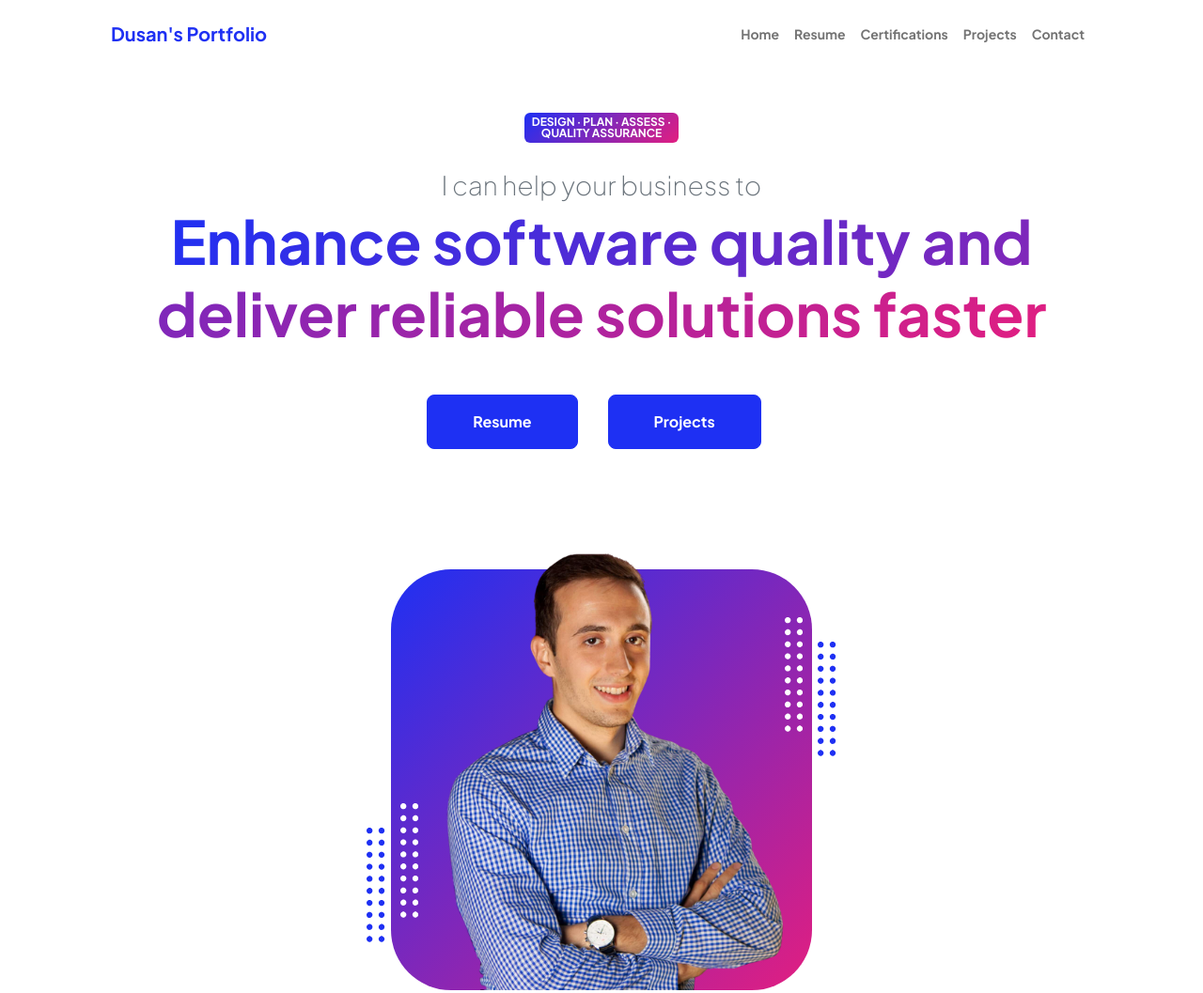
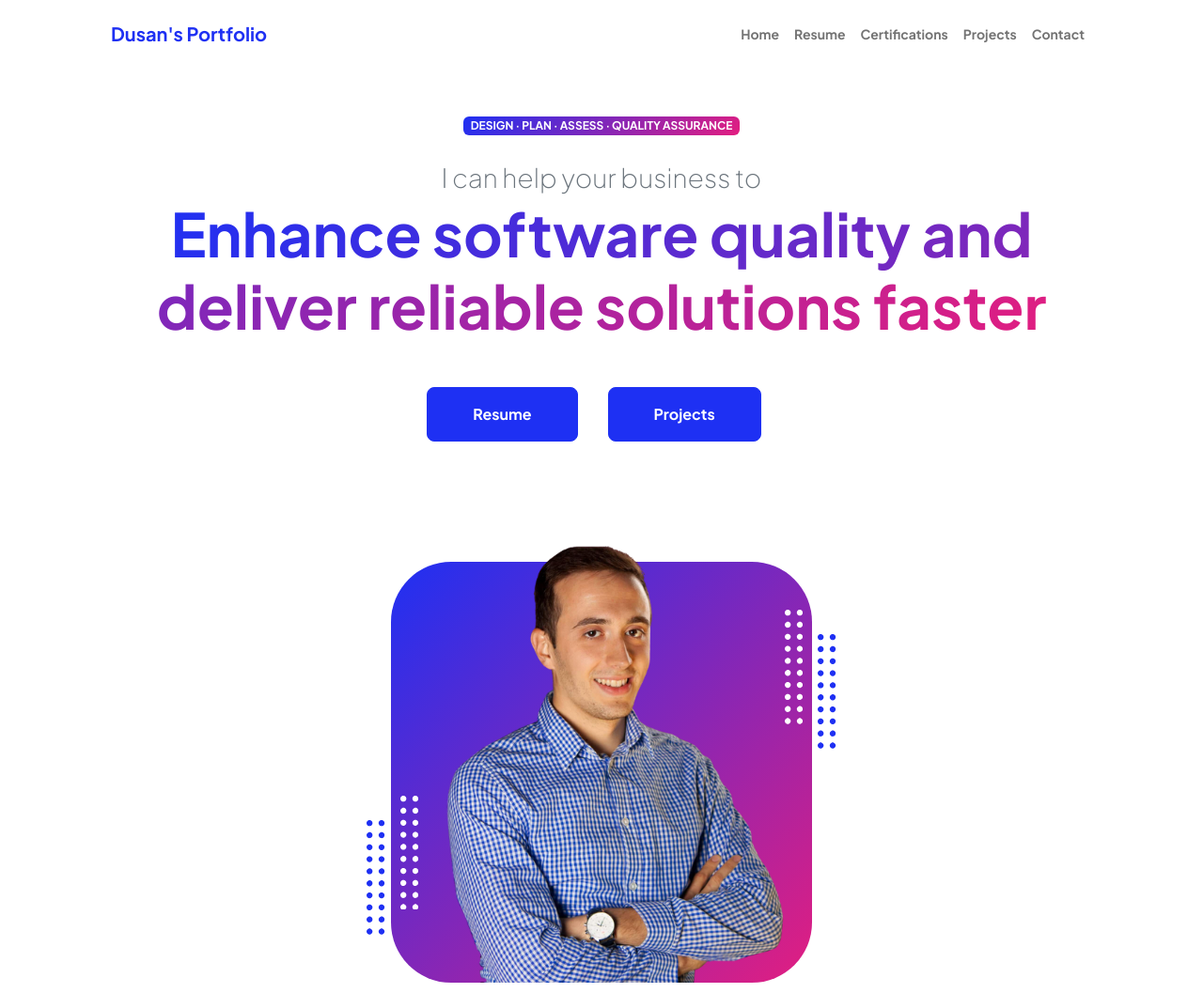
Before and after one commit to Dule992/Dule992.github.ai, a plain HTML site: page index.html in a window 1280 px wide. Shown: the top 1057 px of the page at 94% size. Drawn offline with nearby package versions, Linux system fonts and the light colour scheme.

Commit message:
small change on main page

```diff
--- a/index.html
+++ b/index.html
@@ -51,8 +51,7 @@
                         <!-- Header text content-->
                         <div class="text-center text-xxl-start">
                             <div class="badge bg-gradient-primary-to-secondary text-white mb-4">
-                                <div class="text-uppercase">Design &middot; Plan &middot; Assess &middot;
-                                    <br> Quality Assurance
+                                <div class="text-uppercase">Design &middot; Plan &middot; Assess &middot; Quality Assurance
                                 </div>
                             </div>
                             <div class="fs-3 fw-light text-muted">I can help your business to</div>
```
